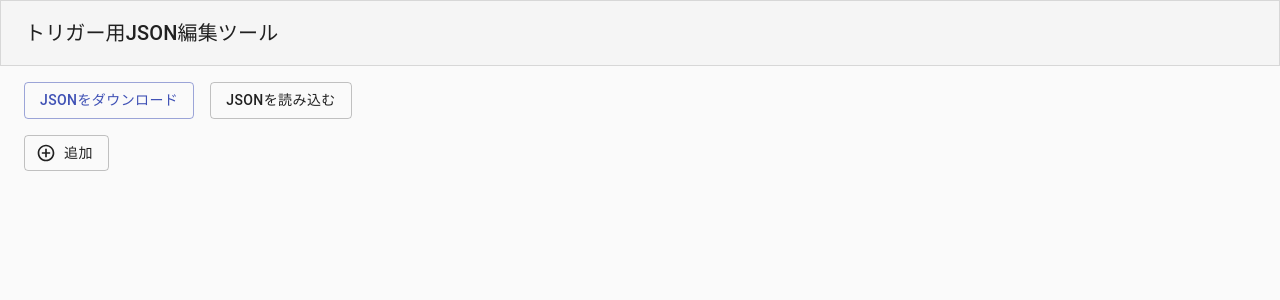
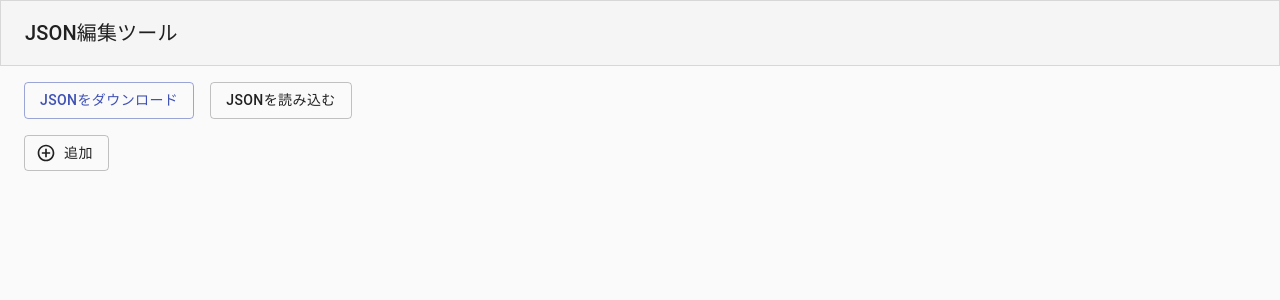
Before and after one commit to MiuraKo-hei/cluster-trigger-json, a React app: page / in a window 1280 px wide. Shown: the top 300 px of the page. Built offline with nearby package versions, Linux system fonts and the light colour scheme.

Commit message:
edit title

```diff
--- a/src/components/TriggerTool/index.tsx
+++ b/src/components/TriggerTool/index.tsx
@@ -10,7 +10,7 @@
     <Wrapper>
       <AppBar>
         <Toolbar>
-          <Typography variant="h6">トリガー用JSON編集ツール</Typography>
+          <Typography variant="h6">JSON編集ツール</Typography>
         </Toolbar>
       </AppBar>
       <Container>
```
